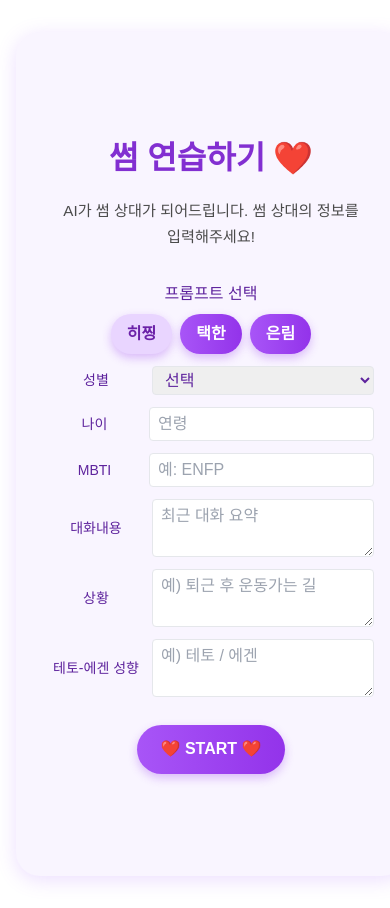
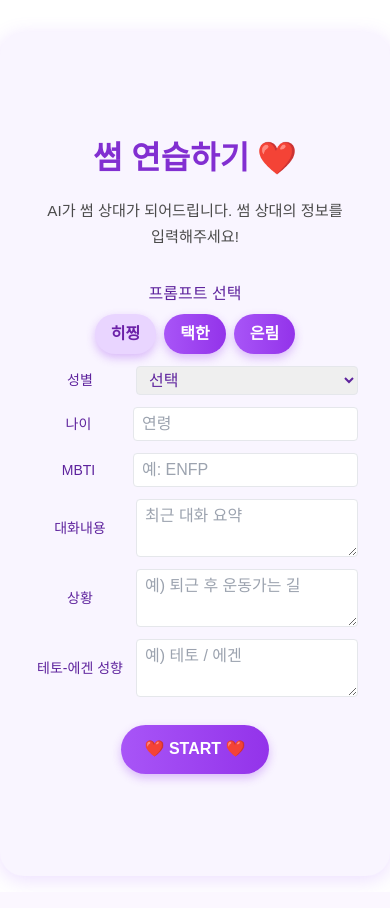
Before and after one commit to eunlim/sumnalysis, a Flask app: page /chat in a window 390 px wide. After the commit the page ends 877 px from the top, so only its background shows below. Run offline with Flask 3, Linux system fonts and the light colour scheme; some libraries are stand-ins or nearby versions.

Commit message:
* css변경

```diff
--- a/static/main.css
+++ b/static/main.css
@@ -107,14 +107,6 @@ body {
     max-height: 200px;
 }
 
-.container {
-    margin: 5rem auto;
-    background: #f9f5ff;
-    border-radius: 1.5rem;
-    box-shadow: 0 4px 20px rgba(162, 89, 255, 0.2);
-    text-align: center;
-}
-
 .tab-container {
     max-width: 900px;
     margin:auto;
@@ -206,11 +198,6 @@ body {
     margin-bottom: 0.5rem;
     padding: 0 1rem;
 }
-.msg {
-    display: flex;
-    margin-bottom: 0.5rem;
-    padding: 0 1rem;
-}
 .msg.user {
     justify-content: flex-end;
 }
@@ -259,6 +246,7 @@ body {
     outline: none;
 }
 
+/* 마커 */
 .marker-line {
     display: flex;
     align-items: center;
@@ -380,11 +368,14 @@ body {
     .notes p {
         font-size: 0.95rem;
     }
+    .container {
+        margin: 2rem auto 1rem;;
+        background: #f9f5ff;
+        border-radius: 1.5rem;
+        box-shadow: 0 4px 20px rgba(162, 89, 255, 0.2);
+        text-align: center;
+    }
 
-    .container {
-        margin: 2rem 1rem;
-        padding: 1.5rem;
-    }
     .marker-line {
         gap: 0.5rem;
     }
```
